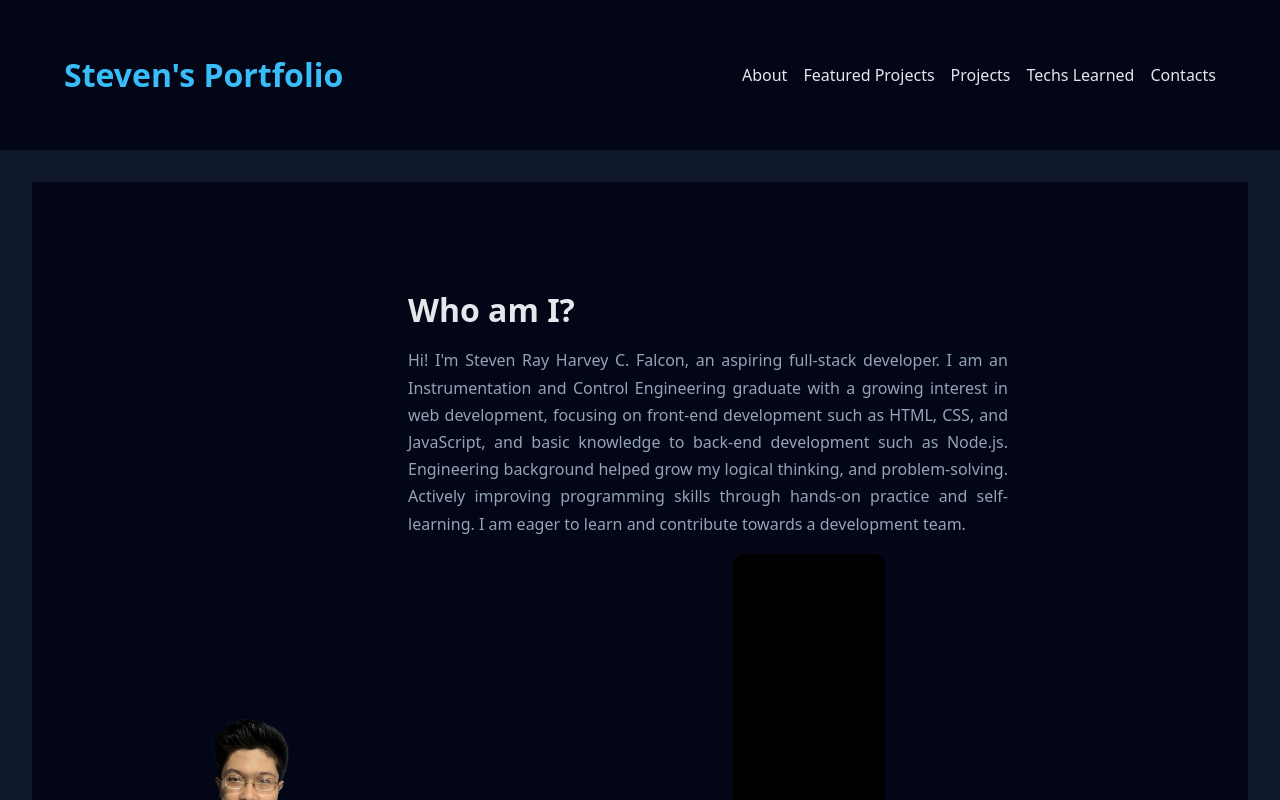
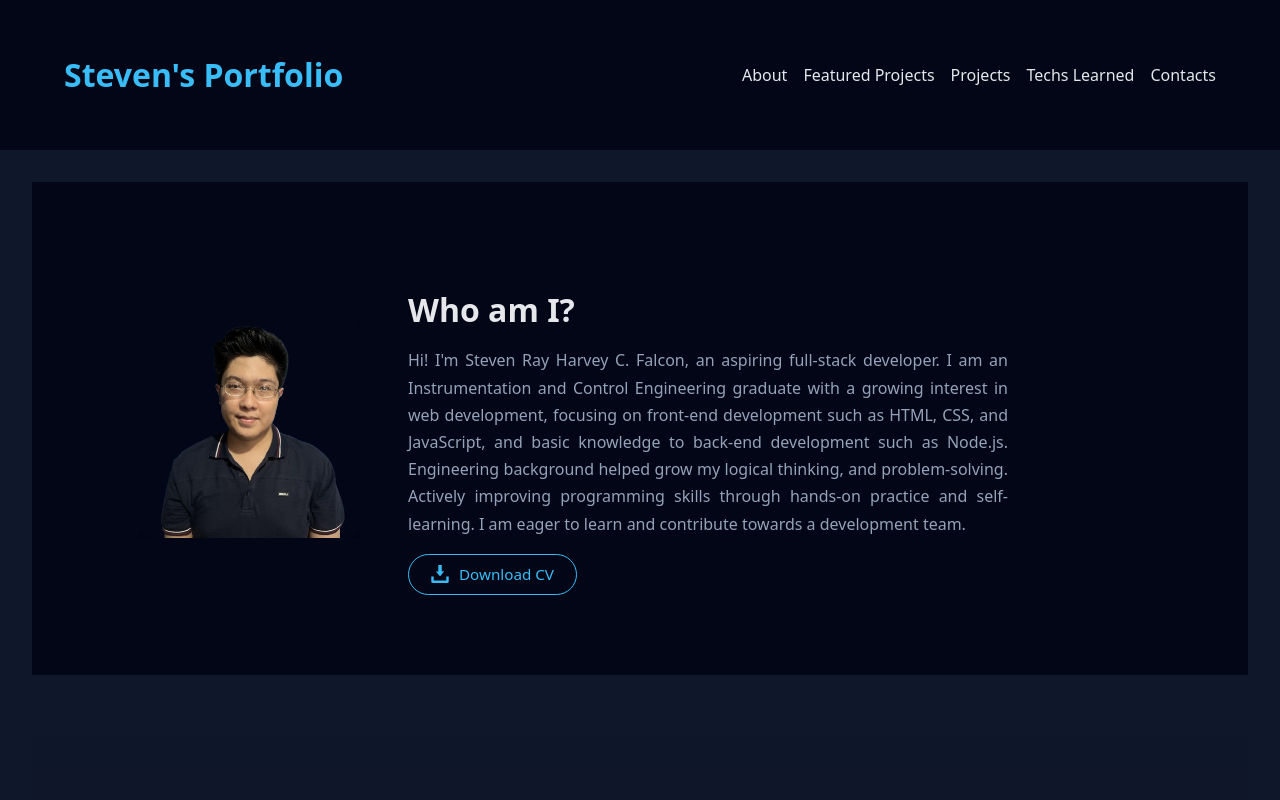
Before and after one commit to RenAmamiya0411/Website-Portfolio, a React (Create React App) app: page / in a window 1280 px wide. Shown: the top 800 px of the page. Built offline with nearby package versions, Linux system fonts and the light colour scheme.

Commit message:
Added styling to CV button and icon

```diff
--- a/src/App.css
+++ b/src/App.css
@@ -130,6 +130,38 @@ footer {
   text-align: justify;
   line-height: 1.7;
   color: var(--text-muted);
+}
+
+.cv-button {
+  display: inline-flex;
+  align-items: center;
+  gap: 0.6rem;
+  padding: 0.6rem 1.4rem;
+  border-radius: 999px;
+  font-size: 0.95rem;
+  font-weight: 500;
+  color: var(--accent);
+  text-decoration: none;
+  border: 1px solid var(--accent);
+  background-color: transparent;
+  transition: all 0.3s ease;
+}
+
+.cv-button:hover {
+  background-color: var(--accent);
+  color: #020617;
+  box-shadow: 0 0 0 0 4px rgba(56, 189, 248, 0.15);
+}
+
+.cv-icon {
+  width: 18px;
+  height: 18px;
+  fill: currentColor;
+  transition: transform 0.3s ease;
+}
+
+.cv-button:hover .cv-icon {
+  transform: translateY(2px);
 }
 
 .tech-info {
```
